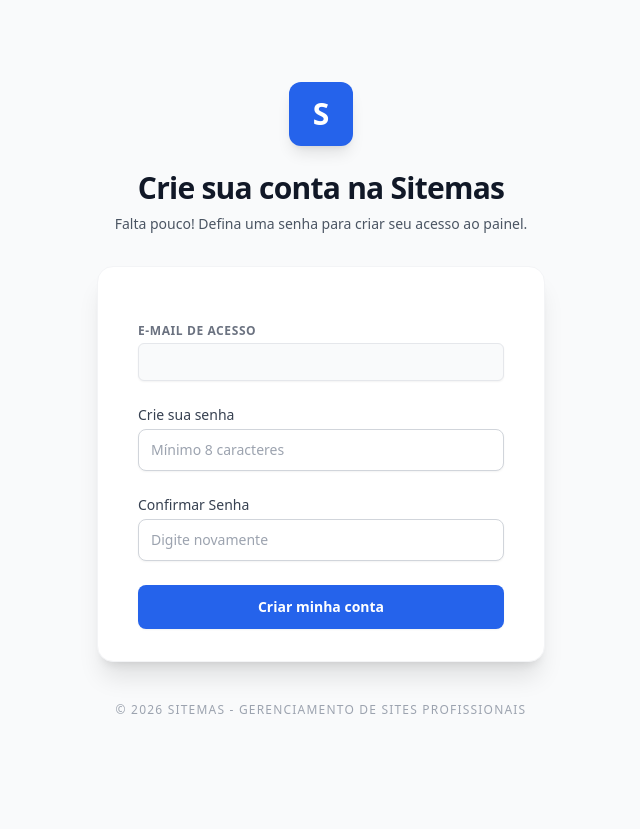
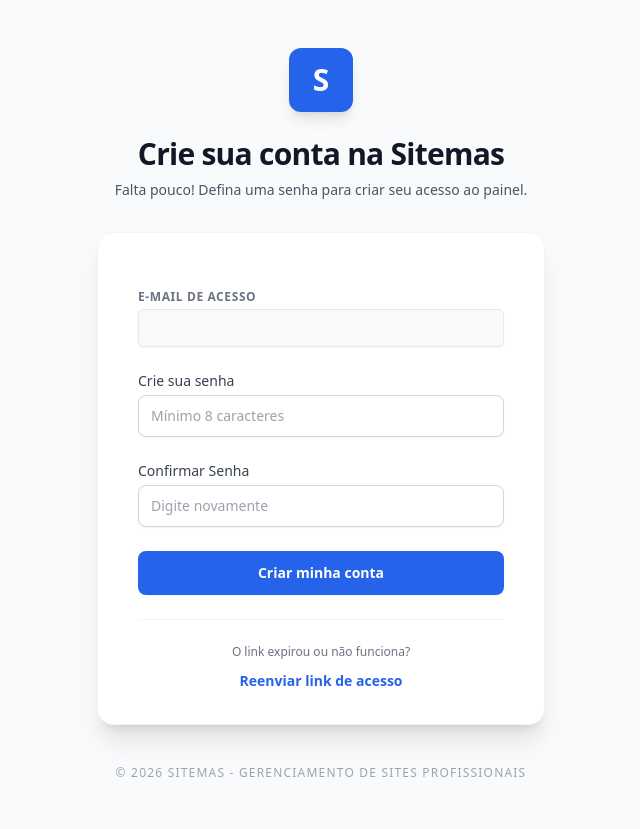
Before and after one commit to fabiomelodev/sitemas-waas, a Laravel app: page /reset-password/reenviar in a window 1280 px wide. Shown: the whole page, without its empty margins (319-959 px from the left). Before the commit the page ends 714 px from the top, so only its background shows below. Run offline with Laravel 12, Linux system fonts and the light colour scheme; parts of the project's set-up code (start-up, migrations or seed data) failed here and were passed over; some libraries are stand-ins or nearby versions.

Commit message:
feat(onboarding): add "resend link" so expired/stale tokens aren't a dead end
When the account-creation token is invalid or expired (e.g. an older
welcome email whose token was superseded), the page now shows a clear
message and a "Reenviar link de acesso" button. It re-sends a fresh link
(WelcomeAndSetPassword if the password was never set, AccessPanel
otherwise), is rate-limited and uses a generic response to avoid leaking
account existence. Test covers the resend path.

Co-Authored-By: Claude Opus 4.8 <noreply@anthropic.com>

```diff
--- a/app/Http/Controllers/NewPasswordController.php
+++ b/app/Http/Controllers/NewPasswordController.php
@@ -3,6 +3,8 @@
 namespace App\Http\Controllers;
 
 use App\Models\User;
+use App\Notifications\AccessPanel;
+use App\Notifications\WelcomeAndSetPassword;
 use Illuminate\Http\Request;
 use Illuminate\Support\Facades\Auth;
 use Illuminate\Support\Facades\Hash;
@@ -61,4 +63,21 @@ class NewPasswordController extends Controller
 
         return redirect()->intended(route('filament.client.pages.dashboard'));
     }
+
+    // Reenvia um novo link de acesso (token novo) quando o anterior expirou
+    // ou foi invalidado. Mensagem genérica para não revelar se o e-mail existe.
+    public function resend(Request $request)
+    {
+        $request->validate(['email' => 'required|email']);
+
+        $user = User::query()->where('email', $request->email)->first();
+
+        if ($user) {
+            // Ainda não definiu a senha → novo link de criar conta.
+            // Já definiu → link para acessar o painel (login).
+            $user->notify(is_null($user->password_set_at) ? new WelcomeAndSetPassword : new AccessPanel);
+        }
+
+        return back()->with('status', 'Se houver uma conta com este e-mail, enviamos um novo link de acesso. Verifique sua caixa de entrada e o spam.');
+    }
 }
--- a/resources/views/auth/reset-password.blade.php
+++ b/resources/views/auth/reset-password.blade.php
@@ -33,6 +33,12 @@
 
         <div class="mt-8 sm:mx-auto sm:w-full sm:max-w-md">
             <div class="bg-white px-4 py-8 shadow-xl border border-gray-100 sm:rounded-2xl sm:px-10">
+
+                @if (session('status'))
+                    <div class="mb-6 rounded-lg bg-green-50 border border-green-100 p-3 text-sm text-green-700">
+                        {{ session('status') }}
+                    </div>
+                @endif
 
                 <form method="POST" action="{{ route('password.update') }}" class="space-y-6">
                     @csrf
@@ -90,6 +96,17 @@
                     </div>
                 </form>
 
+                <div class="mt-6 border-t border-gray-100 pt-6 text-center">
+                    <p class="text-xs text-gray-500 mb-2">O link expirou ou não funciona?</p>
+                    <form method="POST" action="{{ route('password.resend') }}">
+                        @csrf
+                        <input type="hidden" name="email" value="{{ $email }}">
+                        <button type="submit" class="text-sm font-semibold text-blue-600 hover:underline">
+                            Reenviar link de acesso
+                        </button>
+                    </form>
+                </div>
+
             </div>
 
             <p class="mt-10 text-center text-xs text-gray-400 uppercase tracking-widest">
--- a/routes/web.php
+++ b/routes/web.php
@@ -1,7 +1,9 @@
 <?php
 
+use App\Http\Controllers\HomeController;
+use App\Http\Controllers\NewPasswordController;
+use App\Http\Controllers\SubscriptionController;
 use Illuminate\Support\Facades\Route;
-use App\Http\Controllers\{HomeController, NewPasswordController, SubscriptionController};
 
 Route::get('/', [HomeController::class, 'index'])->name('home');
 
@@ -18,6 +20,10 @@ Route::controller(NewPasswordController::class)->group(function () {
 
     Route::post('/reset-password', 'store')->name('password.update');
 });
+
+Route::post('/reset-password/reenviar', [NewPasswordController::class, 'resend'])
+    ->middleware('throttle:6,1')
+    ->name('password.resend');
 
 // if (app()->environment('local')) {
 
```
Also changed, not shown: tests/Feature/ClientPanelTest.php (+14 -0 lines).
